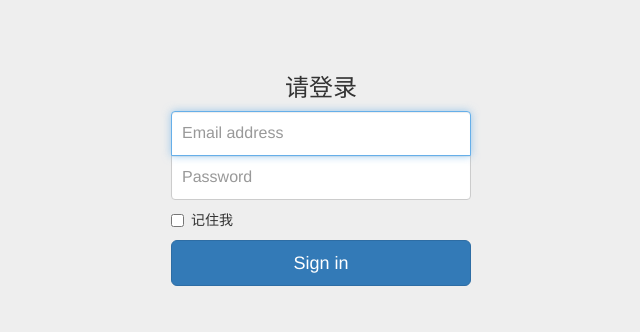
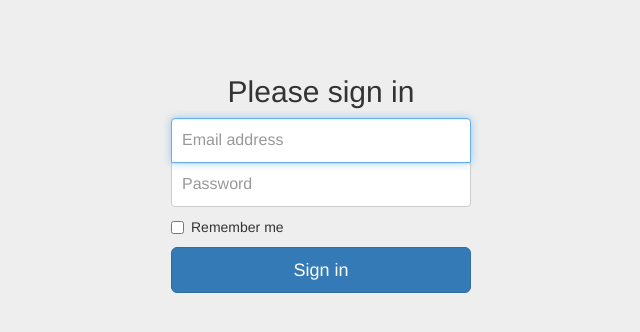
Before and after one commit to llittleTomato/emms, a Flask app: page / in a window 1280 px wide. Shown: the top 332 px of the page, without its empty margins (319-959 px from the left). Run offline with Flask 2, Linux system fonts and the light colour scheme; some libraries are stand-ins or nearby versions.

Commit message:
Merge branch 'master' of F:\emms with conflicts.

```diff
--- a/app/templates/login.html
+++ b/app/templates/login.html
@@ -1,5 +1,5 @@
 <!DOCTYPE html>
-<html lang="zh-CN">
+<html lang="en">
 <head>
     <meta charset="UTF-8">
     <meta http-equiv="X-UA-Compatible" content="IE=edge,chrome=1">
@@ -7,21 +7,24 @@
     <title>登录</title>
     <link rel="stylesheet" href="{{ url_for('static', filename='css/bootstrap.min.css') }}">
     <link rel="stylesheet" href="{{ url_for('static', filename='css/login/signin.css') }}">
+
 </head>
 <body>
     <div class="container">
       <form class="form-signin">
-            <div class="form-signin-heading"><h3>请登录</h3></div>
+        <h2 class="form-signin-heading">Please sign in</h2>
         <label for="inputEmail" class="sr-only">Email address</label>
-            <input type="email" id="inputEmail" class="form-control" placeholder="Email address" required="" autofocus="">
+        <input type="email" id="inputEmail" class="form-control" placeholder="Email address" required autofocus>
         <label for="inputPassword" class="sr-only">Password</label>
-            <input type="password" id="inputPassword" class="form-control" placeholder="Password" required="">
+        <input type="password" id="inputPassword" class="form-control" placeholder="Password" required>
         <div class="checkbox">
-                <label><input type="checkbox" value="remember-me"> 记住我</label>
+          <label>
+            <input type="checkbox" value="remember-me"> Remember me
+          </label>
         </div>
         <button class="btn btn-lg btn-primary btn-block" type="submit">Sign in</button>
       </form>
-    </div>
+    </div> <!-- /container -->
     <script src="{{ url_for('static', filename='js/jquery-3.3.1.min.js') }}"></script>
     <script src="{{ url_for('static', filename='js/bootstrap.min.js') }}"></script>
 </body>
--- a/app/view/login.py
+++ b/app/view/login.py
@@ -1,8 +1,9 @@
 from . import view
-from flask import render_template
+from flask import render_template, url_for
 
 
 @view.route('/')
 def login():
-    data = '登录页面'
+    # data = url_for('static', filename='css/login/signin.css')
+    data = 'aaa'
     return render_template('login.html', data=data)
```
Lines whose indentation alone changed are shown as unchanged.
